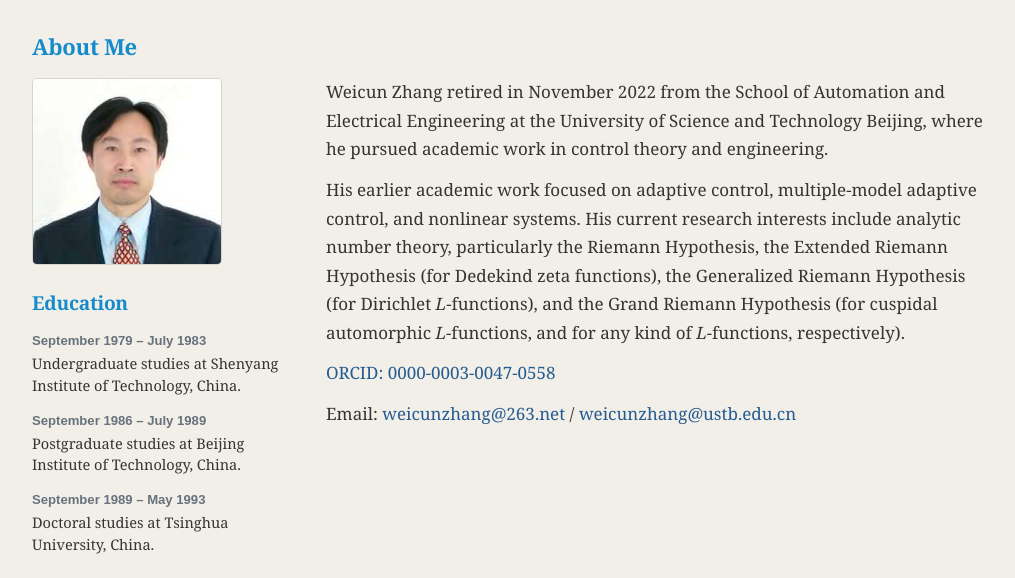
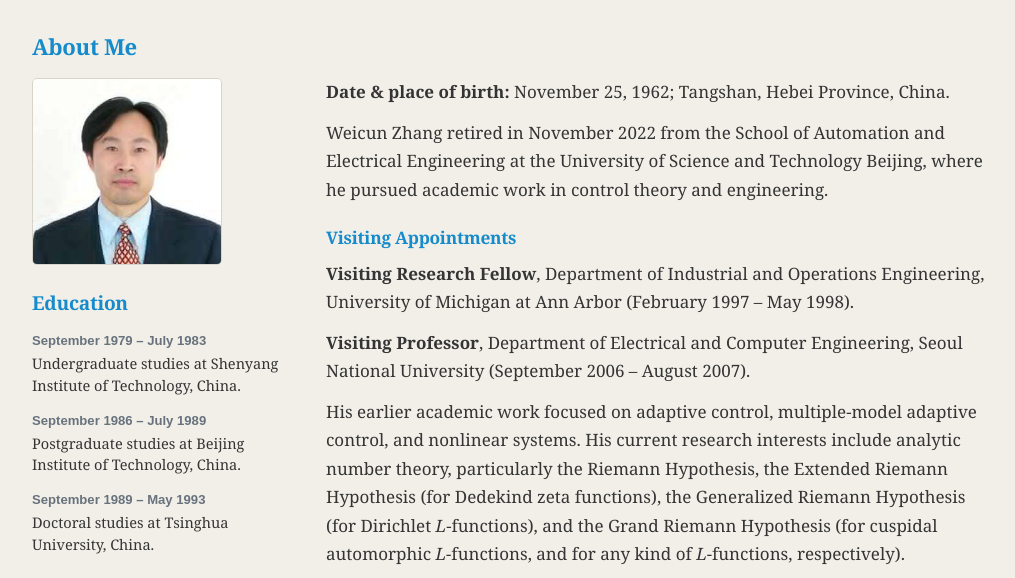
Before and after one commit to weicunzhang/weicunzhang.github.io, a plain HTML site: page index.html in a window 1280 px wide. Shown: the part 215-793 px from the top of the page, without its empty margins (128-1143 px from the left). Drawn offline with Linux system fonts and the light colour scheme.

Commit message:
Add birth information and visiting appointments
Add date and place of birth and two visiting appointments to About Me while preserving existing biography and research interests.

```diff
--- a/index.html
+++ b/index.html
@@ -185,6 +185,14 @@
       margin: 0;
     }
 
+    .about-subheading {
+      color: var(--heading);
+      margin: 18px 0 8px;
+      font-size: 1.08rem;
+      font-weight: 600;
+      letter-spacing: -0.015em;
+    }
+
     .about-text p { margin-bottom: 12px; }
     .about-text p:last-child { margin-bottom: 0; }
 
@@ -290,9 +298,24 @@
           </aside>
           <div class="about-text">
             <p>
+            <strong>Date &amp; place of birth:</strong> November 25, 1962;
+            Tangshan, Hebei Province, China.
+            </p>
+            <p>
             Weicun Zhang retired in November 2022 from the School of Automation
             and Electrical Engineering at the University of Science and Technology
             Beijing, where he pursued academic work in control theory and engineering.
+            </p>
+            <h3 class="about-subheading">Visiting Appointments</h3>
+            <p>
+            <strong>Visiting Research Fellow</strong>, Department of Industrial and
+            Operations Engineering, University of Michigan at Ann Arbor
+            (February 1997 – May 1998).
+            </p>
+            <p>
+            <strong>Visiting Professor</strong>, Department of Electrical and
+            Computer Engineering, Seoul National University
+            (September 2006 – August 2007).
             </p>
             <p>
             His earlier academic work focused on adaptive control, multiple-model
```
